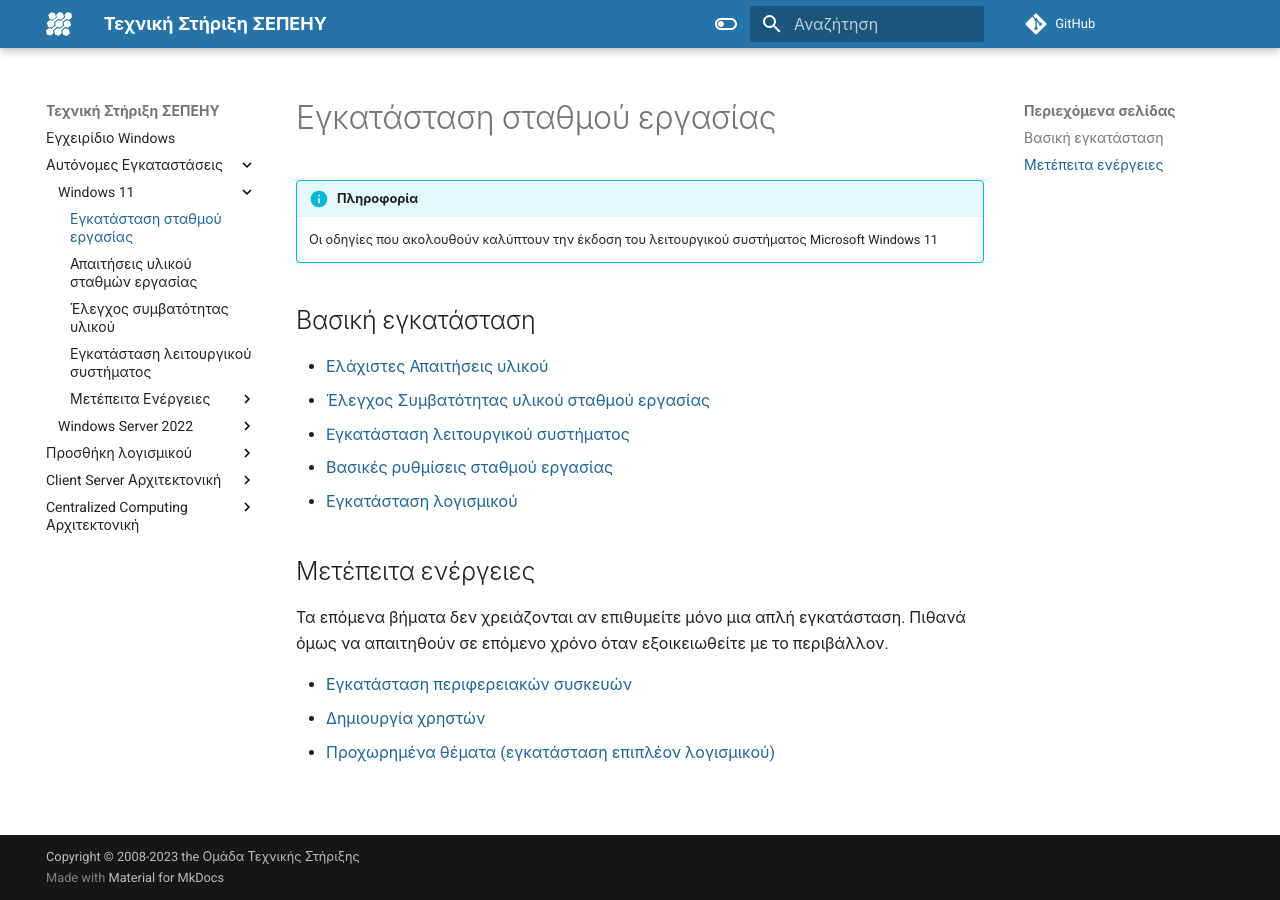
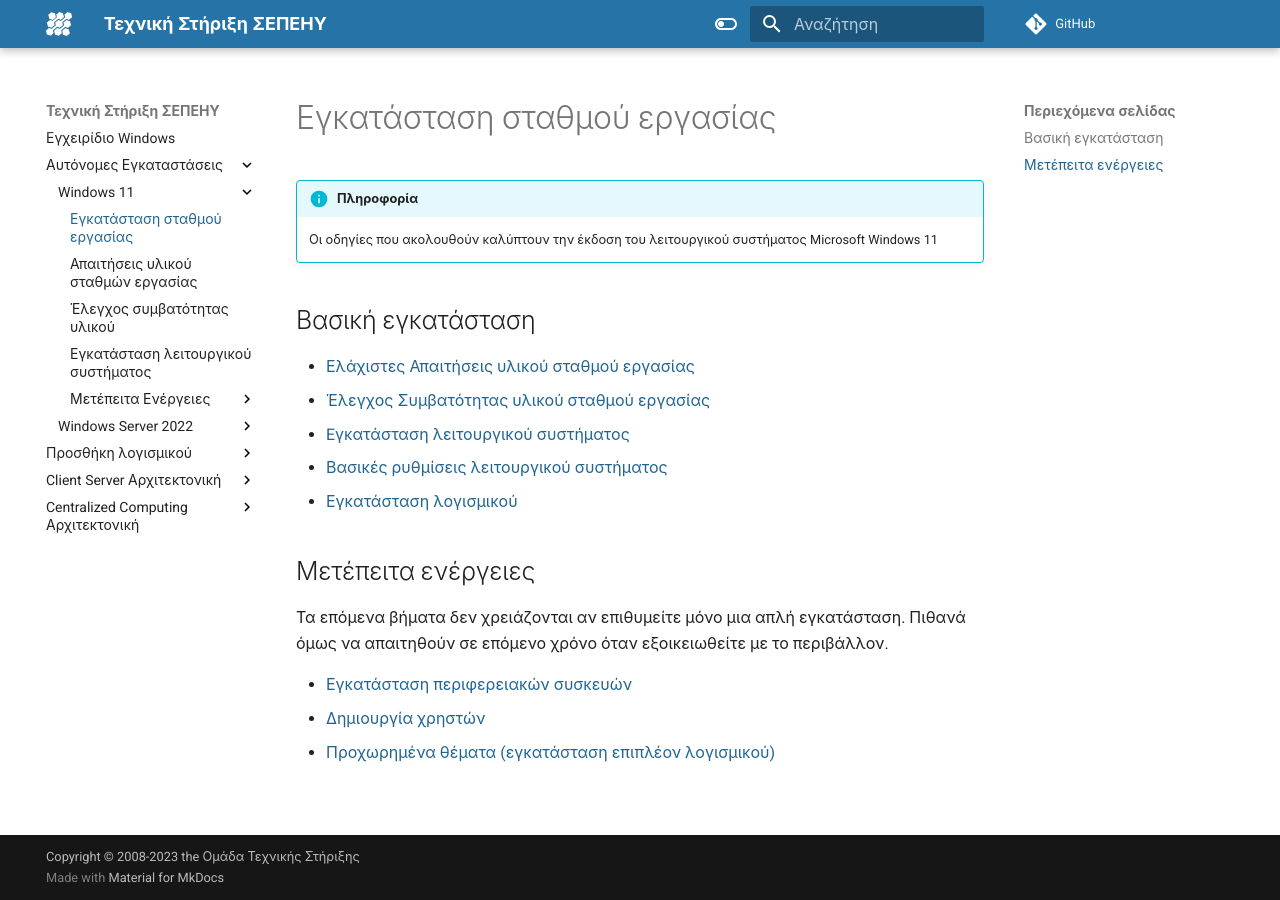
Before and after one commit to pe86/windows, an MkDocs documentation site: the page built from docs/client/index.md, in a window 1280 px wide. Built offline with MkDocs 1.6.1 and Material for MkDocs 9.7.7, drawn with Linux system fonts in a browser that asks for light colours; comment, search, counter and statistics services are not loaded.

```diff
--- a/docs/client/index.md
+++ b/docs/client/index.md
@@ -5,10 +5,10 @@
 
 ## Βασική εγκατάσταση
 
-- [Ελάχιστες Απαιτήσεις υλικού](requirements.md)
+- [Ελάχιστες Απαιτήσεις υλικού σταθμού εργασίας](requirements.md)
 - [Έλεγχος Συμβατότητας υλικού σταθμού εργασίας](compatibility.md)
 - [Eγκατάσταση λειτουργικού συστήματος](installation/index.md)
-- [Βασικές ρυθμίσεις σταθμού εργασίας](basic-settings/index.md)
+- [Βασικές ρυθμίσεις λειτουργικού συστήματος](basic-settings/index.md)
 - [Εγκατάσταση λογισμικού](../software/index.md)
 
 ## Μετέπειτα ενέργειες
```
